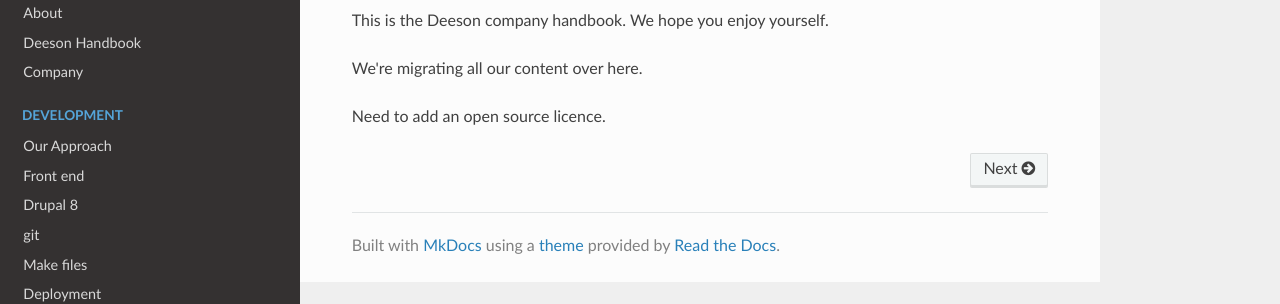
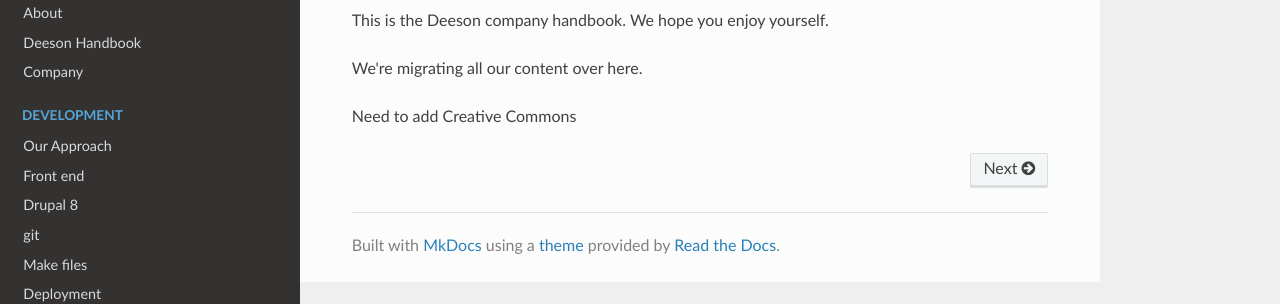
Before and after one commit to teamdeeson/codex, an MkDocs documentation site: the page built from docs/index.md, in a window 1280 px wide. Shown: the part 138-442 px from the top of the page. Built offline with MkDocs 1.6.1, drawn with Linux system fonts in a browser that asks for light colours; nearby versions of some CDN libraries; old or Windows-style settings are respelled for this version of MkDocs.

Commit message:
Update index.md

```diff
--- a/docs/index.md
+++ b/docs/index.md
@@ -4,4 +4,4 @@ This is the Deeson company handbook. We hope you enjoy yourself.
 
 We're migrating all our content over here.
 
-Need to add an open source licence.
+Need to add Creative Commons
```
